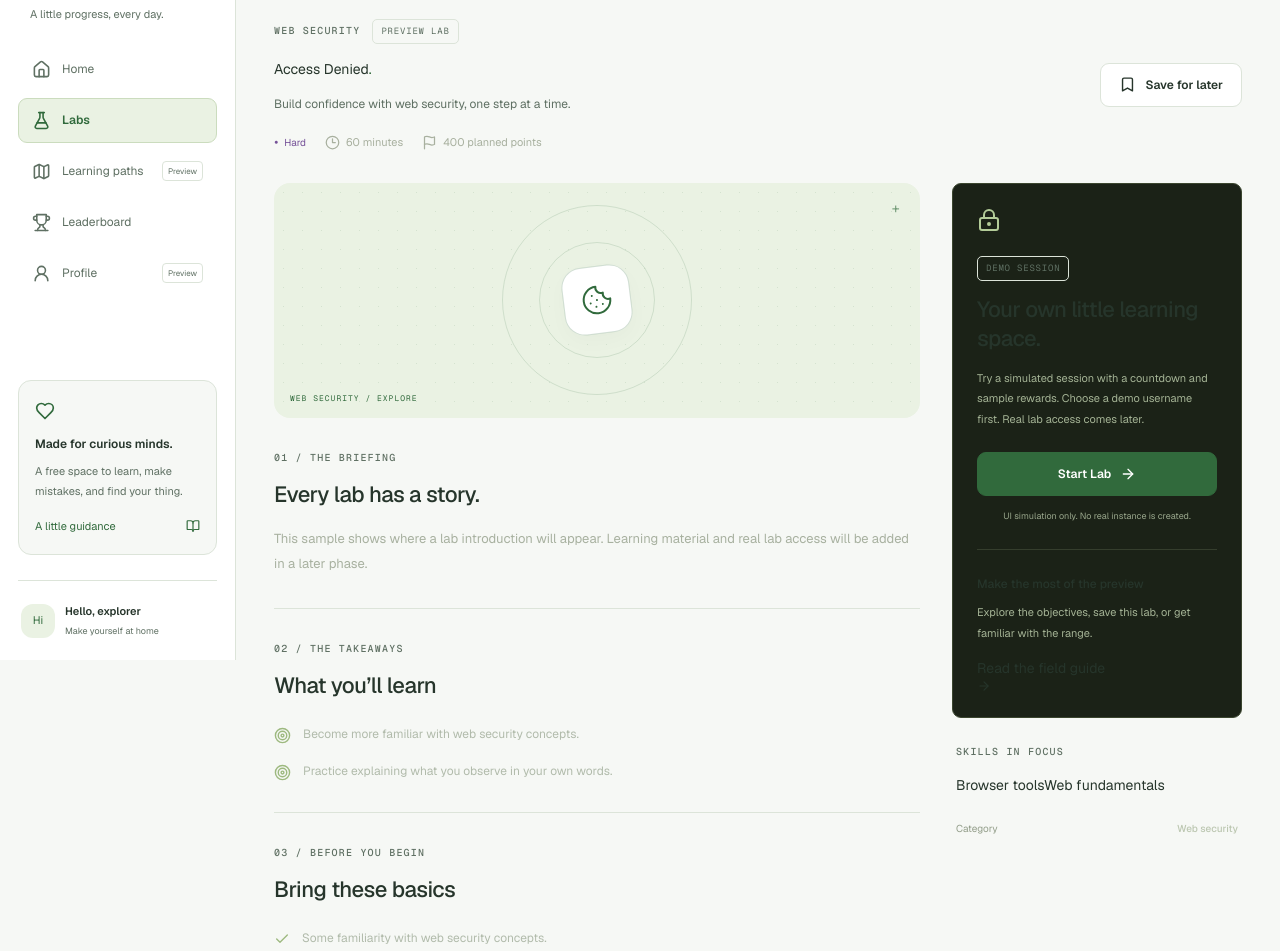
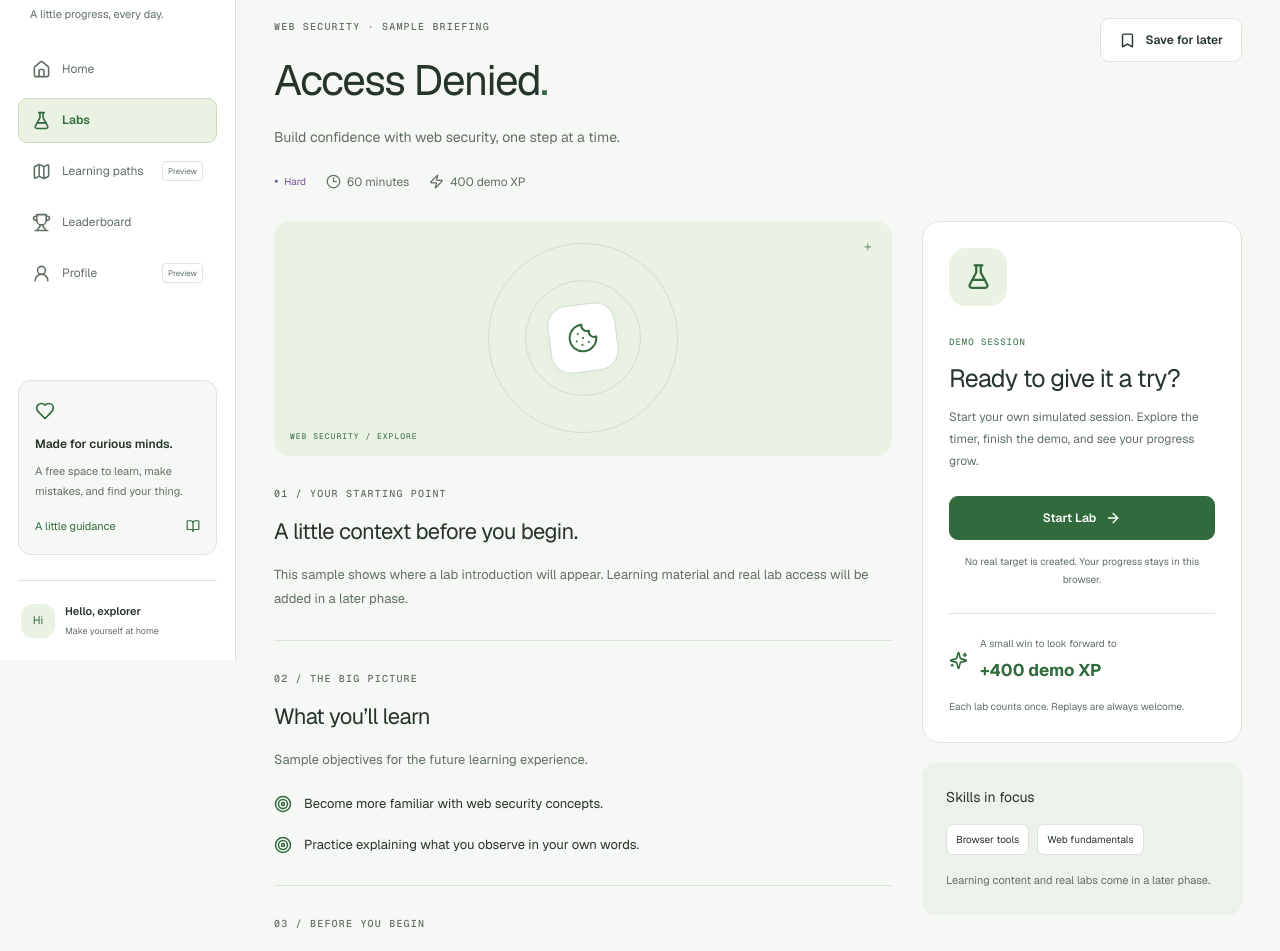
Before and after one commit to Yoshi4489/cyber-lab, a Next.js app: page /labs/access-denied in a window 1280 px wide. Shown: the part 140-1091 px from the top of the page. Built offline with nearby package versions, Linux system fonts and the light colour scheme.

Commit message:
feat(web): simplify the sample lab briefing

```diff
--- a/src/app/labs/[slug]/page.tsx
+++ b/src/app/labs/[slug]/page.tsx
@@ -1,142 +1,17 @@
 import type { Metadata } from "next";
-import Link from "next/link";
 import { notFound } from "next/navigation";
-import {
-  ArrowLeft,
-  ArrowRight,
-  Check,
-  Clock3,
-  Flag,
-  LockKeyhole,
-  Target,
-} from "lucide-react";
 import { getLab, labs } from "@/features/catalog/data";
-import { LabArt } from "@/features/catalog/lab-art";
-import { DifficultyBadge } from "@/features/catalog/lab-card";
-import { SaveButton } from "@/features/bookmarks/save-button";
-import { StartLab } from "@/features/session/start-lab";
-import { Badge } from "@/components/ui/badge";
+import { LabBriefing } from "@/features/briefing/lab-briefing";
 
 type Props = { params: Promise<{ slug: string }> };
-// The preview catalog is finite; reject unknown slugs before streaming begins.
 export const dynamicParams = false;
-
-export function generateStaticParams() {
-  return labs.map((lab) => ({ slug: lab.slug }));
-}
+export function generateStaticParams() { return labs.map(({ slug }) => ({ slug })); }
 export async function generateMetadata({ params }: Props): Promise<Metadata> {
   const lab = getLab((await params).slug);
-  return {
-    title: lab?.title ?? "Lab not found",
-    description: lab?.description,
-  };
+  return { title: lab?.title ?? "Lab not found", description: lab?.description };
 }
-
 export default async function LabPage({ params }: Props) {
   const lab = getLab((await params).slug);
   if (!lab) notFound();
-  return (
-    <>
-      <Link href="/" className="back-link">
-        <ArrowLeft size={15} />
-        Back to all labs
-      </Link>
-      <div className="detail-heading">
-        <div>
-          <div className="detail-labels">
-            <span className="eyebrow">{lab.code}</span>
-            <Badge>PREVIEW LAB</Badge>
-          </div>
-          <h1>
-            {lab.title}
-            <span className="accent">.</span>
-          </h1>
-          <p>{lab.description}</p>
-          <div className="detail-meta">
-            <DifficultyBadge difficulty={lab.difficulty} />
-            <span>
-              <Clock3 size={15} />
-              {lab.minutes} minutes
-            </span>
-            <span>
-              <Flag size={15} />
-              {lab.points} planned points
-            </span>
-          </div>
-        </div>
-        <SaveButton slug={lab.slug} title={lab.title} showLabel />
-      </div>
-      <div className="detail-layout">
-        <div className="briefing">
-          <LabArt lab={lab} large />
-          <section className="briefing-section">
-            <p className="eyebrow">01 / THE BRIEFING</p>
-            <h2>Every lab has a story.</h2>
-            <p>{lab.story}</p>
-          </section>
-          <section className="briefing-section">
-            <p className="eyebrow">02 / THE TAKEAWAYS</p>
-            <h2>What you’ll learn</h2>
-            <ul className="objectives">
-              {lab.objectives.map((objective) => (
-                <li key={objective}>
-                  <Target size={17} />
-                  {objective}
-                </li>
-              ))}
-            </ul>
-          </section>
-          <section className="briefing-section">
-            <p className="eyebrow">03 / BEFORE YOU BEGIN</p>
-            <h2>Bring these basics</h2>
-            <ul className="objectives prerequisites">
-              {lab.prerequisites.map((item) => (
-                <li key={item}>
-                  <Check size={16} />
-                  {item}
-                </li>
-              ))}
-            </ul>
-          </section>
-        </div>
-        <aside className="lab-sidebar">
-          <div className="launch-panel">
-            <div className="launch-icon">
-              <LockKeyhole size={24} />
-            </div>
-            <Badge>DEMO SESSION</Badge>
-            <h2>Your own little learning space.</h2>
-            <p>
-              Try a simulated session with a countdown and sample rewards.
-              Choose a demo username first. Real lab access comes later.
-            </p>
-            <StartLab slug={lab.slug} />
-            <span className="launch-note">
-              UI simulation only. No real instance is created.
-            </span>
-            <div className="launch-divider" />
-            <h3>Make the most of the preview</h3>
-            <p>
-              Explore the objectives, save this lab, or get familiar with the
-              range.
-            </p>
-            <Link href="/guide" className="text-link">
-              Read the field guide <ArrowRight size={14} />
-            </Link>
-          </div>
-          <div className="skills-panel">
-            <p className="eyebrow">SKILLS IN FOCUS</p>
-            <div className="lab-tags">
-              {lab.tags.map((tag) => (
-                <span key={tag}>{tag}</span>
-              ))}
-            </div>
-            <p>
-              Category <strong>{lab.category}</strong>
-            </p>
-          </div>
-        </aside>
-      </div>
-    </>
-  );
+  return <LabBriefing lab={lab} />;
 }
--- /dev/null
+++ b/src/features/briefing/briefing.module.css
@@ -0,0 +1,32 @@
+.back { display: inline-flex; align-items: center; gap: 8px; color: var(--muted-foreground); font-size: 12px; margin-bottom: 28px; }
+.heading { display: flex; align-items: flex-start; justify-content: space-between; gap: 22px; margin-bottom: 30px; }
+.heading h1 { font-size: clamp(30px, 3.3vw, 43px); letter-spacing: -1.5px; margin: 13px 0; }
+.heading > div > p:last-of-type { color: var(--muted-foreground); line-height: 1.8; }
+.meta { display: flex; align-items: center; gap: 20px; flex-wrap: wrap; margin-top: 22px; font-size: 12px; color: var(--muted-foreground); }
+.meta > span { display: inline-flex; gap: 6px; align-items: center; }
+.layout { display: grid; grid-template-columns: minmax(0, 1fr) 320px; gap: 30px; align-items: start; }
+.content { min-width: 0; }
+.section { padding: 29px 0; border-bottom: 1px solid var(--border); }
+.section h2 { font-size: 22px; letter-spacing: -.6px; margin: 12px 0 15px; }
+.section > p:last-of-type:not(:global(.eyebrow)) { color: var(--muted-foreground); line-height: 1.85; font-size: 13px; }
+.section ul { list-style: none; padding: 0; margin: 20px 0 0; display: grid; gap: 18px; }
+.section li { display: flex; gap: 12px; align-items: flex-start; font-size: 13px; line-height: 1.8; }
+.section li svg { color: var(--primary); margin-top: 3px; }
+.aside { display: grid; gap: 20px; }
+.launch { background: var(--card); border: 1px solid var(--border); padding: 26px; border-radius: 18px; }
+.icon { display: grid; place-items: center; width: 58px; height: 58px; border-radius: 17px; background: var(--soft-green); color: var(--primary); margin-bottom: 24px; }
+.label { font-family: var(--font-geist-mono); color: var(--primary); font-size: 9px; letter-spacing: 1px; }
+.launch h2 { font-size: 25px; letter-spacing: -.8px; margin: 12px 0; line-height: 1.25; }
+.launch > p { color: var(--muted-foreground); font-size: 12px; line-height: 1.85; margin-bottom: 24px; }
+.launch > small { display: block; text-align: center; color: var(--muted-foreground); font-size: 10px; line-height: 1.8; margin-top: 13px; }
+.reward { display: flex; align-items: center; gap: 12px; border-top: 1px solid var(--border); margin-top: 24px; padding-top: 22px; color: var(--primary); }
+.reward span { font-size: 10px; color: var(--muted-foreground); }
+.reward strong { display: block; font-size: 17px; color: var(--primary); margin-top: 7px; }
+.launch p.once { font-size: 10px; margin: 14px 0 0; }
+.skills { padding: 24px; background: var(--muted); border-radius: 14px; }
+.skills h2 { font-size: 14px; }
+.skills > div { display: flex; flex-wrap: wrap; gap: 8px; margin: 16px 0; }
+.skills span { border: 1px solid var(--border); background: var(--card); border-radius: 7px; padding: 7px 9px; font-size: 10px; }
+.skills p { color: var(--muted-foreground); font-size: 11px; line-height: 1.8; }
+@media (max-width: 1150px) { .layout { grid-template-columns: minmax(0,1fr) 290px; gap: 22px; } }
+@media (max-width: 760px) { .layout { grid-template-columns: 1fr; } .heading { flex-direction: column; } .aside { grid-row: 1; } .launch { padding: 24px; } .skills { display: none; } }
--- /dev/null
+++ b/src/features/briefing/lab-briefing.tsx
@@ -0,0 +1,26 @@
+import Link from "next/link";
+import { ArrowLeft, Check, Clock3, FlaskConical, Sparkles, Target, Zap } from "lucide-react";
+import type { Lab } from "@/features/catalog/data";
+import { LabArt } from "@/features/catalog/lab-art";
+import { DifficultyBadge } from "@/features/catalog/lab-card";
+import { SaveButton } from "@/features/bookmarks/save-button";
+import { StartLab } from "@/features/session/start-lab";
+import styles from "./briefing.module.css";
+
+export function LabBriefing({ lab }: { lab: Lab }) {
+  return <div>
+    <Link href="/labs" className={styles.back}><ArrowLeft size={15} />Back to all labs</Link>
+    <header className={styles.heading}><div><p className="eyebrow">{lab.category.toUpperCase()} · SAMPLE BRIEFING</p><h1>{lab.title}<span className="accent">.</span></h1><p>{lab.description}</p><div className={styles.meta}><DifficultyBadge difficulty={lab.difficulty} /><span><Clock3 size={15} />{lab.minutes} minutes</span><span><Zap size={15} />{lab.points} demo XP</span></div></div><SaveButton slug={lab.slug} title={lab.title} showLabel /></header>
+    <div className={styles.layout}>
+      <div className={styles.content}><LabArt lab={lab} large />
+        <section className={styles.section}><p className="eyebrow">01 / YOUR STARTING POINT</p><h2>A little context before you begin.</h2><p>{lab.story}</p></section>
+        <section className={styles.section}><p className="eyebrow">02 / THE BIG PICTURE</p><h2>What you’ll learn</h2><p>Sample objectives for the future learning experience.</p><ul>{lab.objectives.map(item => <li key={item}><Target size={18} />{item}</li>)}</ul></section>
+        <section className={styles.section}><p className="eyebrow">03 / BEFORE YOU BEGIN</p><h2>Bring these basics.</h2><ul>{lab.prerequisites.map(item => <li key={item}><Check size={17} />{item}</li>)}</ul></section>
+      </div>
+      <aside className={styles.aside}>
+        <section className={styles.launch}><span className={styles.icon}><FlaskConical size={27} /></span><span className={styles.label}>DEMO SESSION</span><h2>Ready to give it a try?</h2><p>Start your own simulated session. Explore the timer, finish the demo, and see your progress grow.</p><StartLab slug={lab.slug} /><small>No real target is created. Your progress stays in this browser.</small><div className={styles.reward}><Sparkles size={19} /><span>A small win to look forward to<strong>+{lab.points} demo XP</strong></span></div><p className={styles.once}>Each lab counts once. Replays are always welcome.</p></section>
+        <section className={styles.skills}><h2>Skills in focus</h2><div>{lab.tags.map(tag => <span key={tag}>{tag}</span>)}</div><p>Learning content and real labs come in a later phase.</p></section>
+      </aside>
+    </div>
+  </div>;
+}
```
